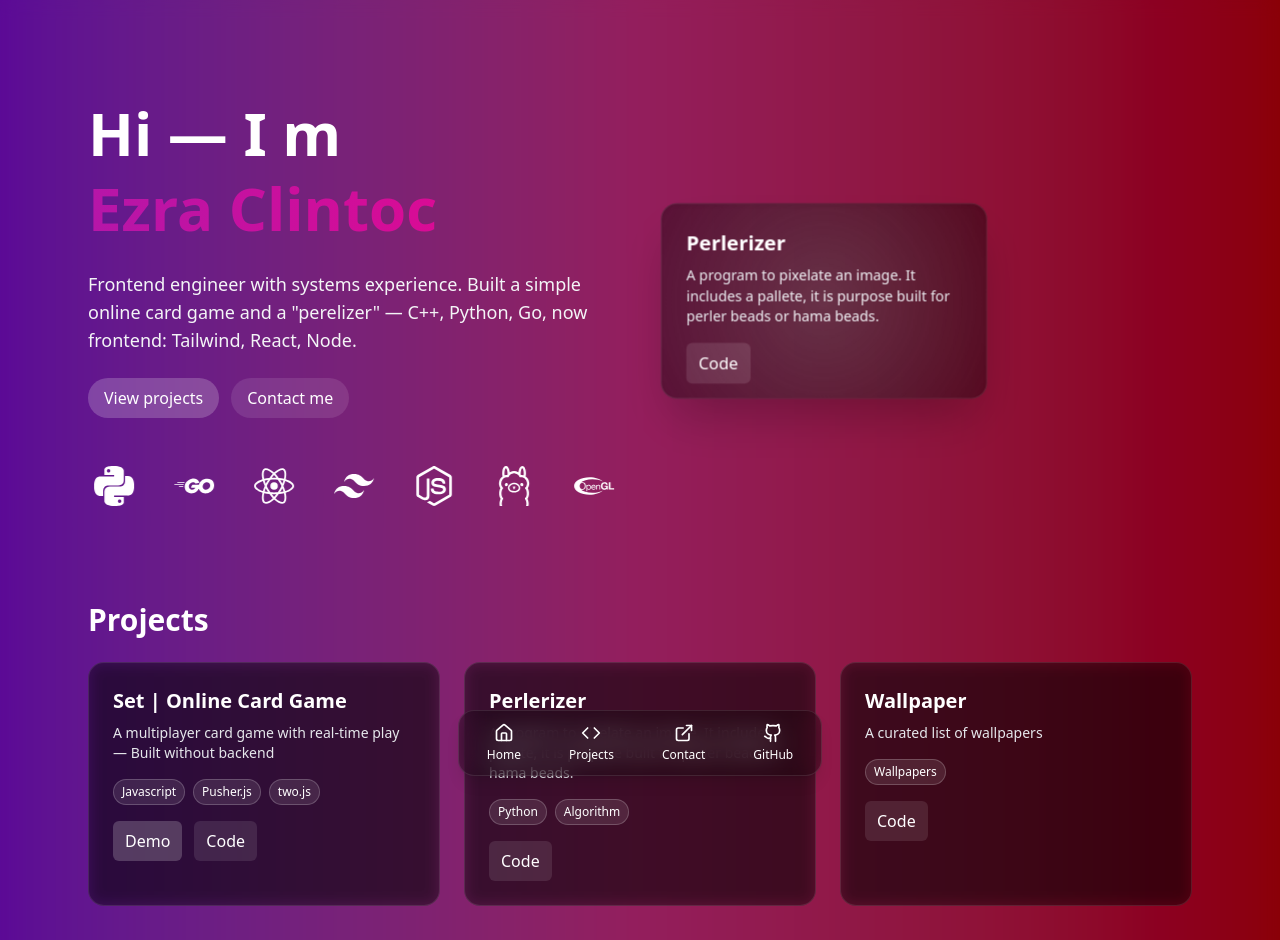
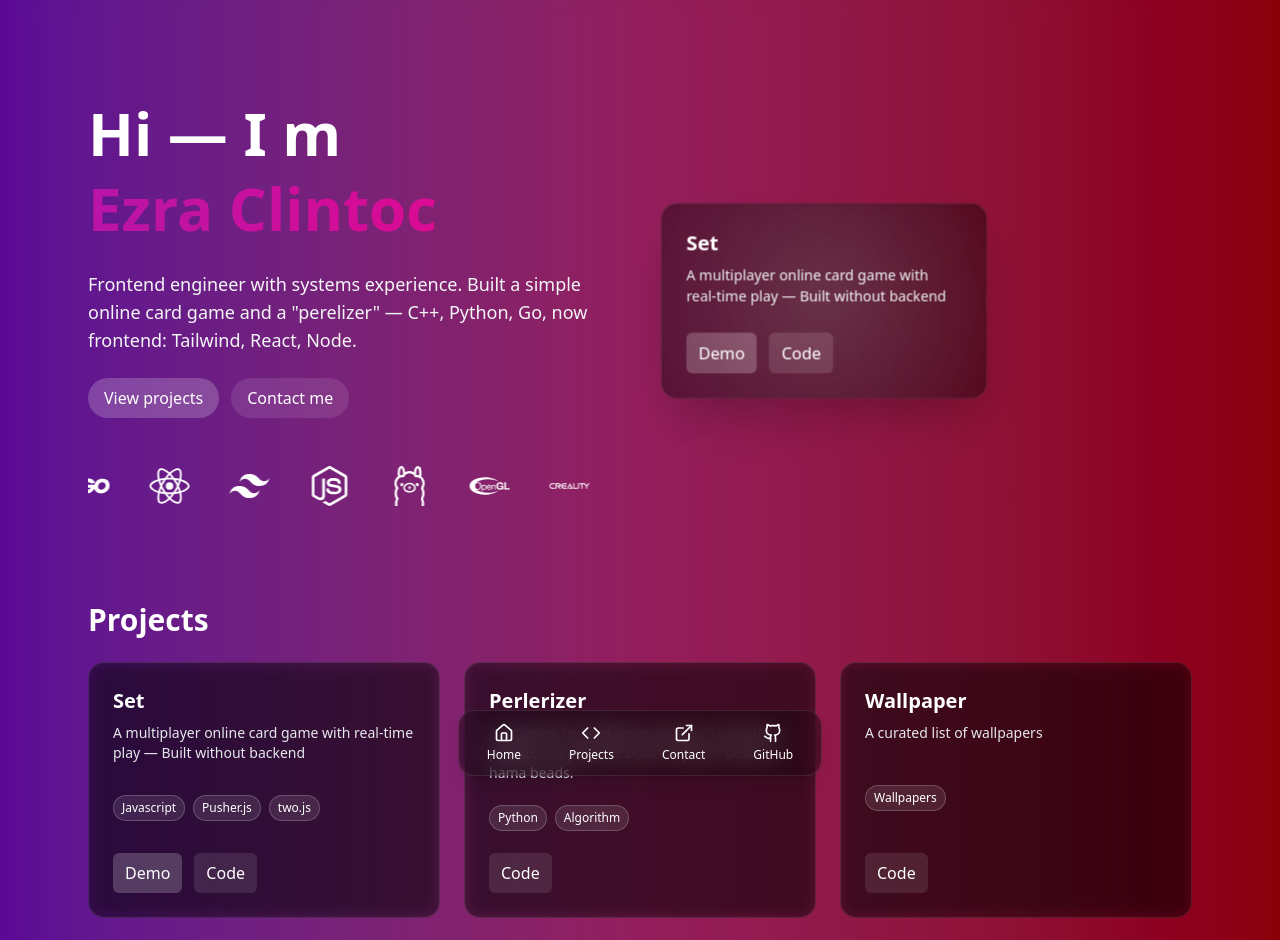
Before and after one commit to ezraclintoc/my-portfolio, a React (Vite) app: page / in a window 1280 px wide. Shown: the top 940 px of the page. Built offline with nearby package versions, Linux system fonts and the light colour scheme.

Commit message:
Updated Layout

```diff
--- a/src/App.tsx
+++ b/src/App.tsx
@@ -59,11 +59,11 @@ export default function App() {
 
   const projects = [
     {
-      title: "Set | Online Card Game",
-      desc: "A multiplayer card game with real-time play — Built without backend",
+      title: "Set",
+      desc: "A multiplayer online card game with real-time play — Built without backend",
       tags: ["Javascript", "Pusher.js", "two.js"],
       code: "https://github.com/ezraclintoc/set",
-      demo: "https:/ezra.is-a.dev/set",
+      demo: "https://ezraclintoc.github.io/set",
     },
     {
       title: "Perlerizer",
@@ -77,19 +77,28 @@ export default function App() {
       tags: ["Wallpapers"],
       code: "https://github.com/ezraclintoc/wallpapers",
     },
+    {
+      title: "Debate Club Website",
+      desc: "A website for the CFC debate club. It has a secure login system and is hosted on vercel.",
+      tags: ["React", "Node", "Tailwind"],
+      demo: "https://cfc.is-local.org"
+    },
   ];
 
-  // Add state for current project index and animation
+  // State for current project and rotation
   const [currentProject, setCurrentProject] = useState(0);
-  const [isRotating, setIsRotating] = useState(false);
+  const [isFadingOut, setIsFadingOut] = useState(false);
 
   // Auto-rotate projects every 5 seconds
   useEffect(() => {
     const interval = setInterval(() => {
-      setIsRotating(true);
-      setCurrentProject((prev) => (prev + 1) % projects.length);
-      setTimeout(() => setIsRotating(false), 500); // Match transition duration
-    }, 5000);
+      setIsFadingOut(true); // Start fade-out
+      setTimeout(() => {
+        setCurrentProject((prev) => (prev + 1) % projects.length); // Change project AFTER fade-out
+        setIsFadingOut(false); // Start fade-in
+      }, 500); // Match CSS transition duration
+    }, 20000);
+
     return () => clearInterval(interval);
   }, [projects.length]);
 
@@ -168,8 +177,8 @@ export default function App() {
               </div>
 
               {/* Custom icon loop (manual) */}
-              <div className="mt-12 overflow-hidden">
-                <div className="flex animate-scroll gap-10">
+              <div className="mt-12 overflow-hidden relative">
+                <div className="marquee gap-10">
                   {logos.concat(logos).map((logo, idx) => (
                     <div key={idx} className="flex-shrink-0">
                       {logo}
@@ -179,24 +188,27 @@ export default function App() {
               </div>
             </div>
 
-            {/* 3D interactive card unchanged */}
+            {/* 3D interactive card */}
             <div
               ref={cardRef}
               onMouseMove={handleMove}
               onMouseLeave={handleLeave}
-              className={`relative w-80 h-48 rounded-2xl shadow-2xl transform-gpu transition-transform duration-300 bg-black/40 text-white ${
-                isRotating ? "opacity-50" : ""
-              }`}
+              className={`relative w-80 h-48 rounded-2xl shadow-2xl transform-gpu
+                transition-all duration-500 bg-black/40 text-white
+                ${isFadingOut ? "opacity-0" : "opacity-100"}`}
               style={{
                 transform: `perspective(1200px) rotateX(${tilt.rx}deg) rotateY(${tilt.ry}deg) scale(1.02)`,
-                transition: isRotating ? "opacity 0.5s ease-in-out" : "none",
               }}
             >
               <div className="absolute inset-0 rounded-2xl overflow-hidden border border-white/10">
                 <div className="absolute inset-0 p-6 flex flex-col justify-between">
                   <div>
-                    <h3 className="text-xl font-semibold">{projects[currentProject].title}</h3>
-                    <p className="mt-2 text-gray-200 text-sm">{projects[currentProject].desc}</p>
+                    <h3 className="text-xl font-semibold">
+                      {projects[currentProject].title}
+                    </h3>
+                    <p className="mt-2 text-gray-200 text-sm">
+                      {projects[currentProject].desc}
+                    </p>
                   </div>
 
                   {/* Buttons at the bottom left */}
@@ -220,7 +232,6 @@ export default function App() {
                   </div>
                 </div>
 
-
                 <div
                   className="pointer-events-none absolute inset-0"
                   style={{
@@ -231,22 +242,26 @@ export default function App() {
               </div>
               <div className="absolute inset-0 rounded-2xl shadow-inner pointer-events-none" />
             </div>
+
           </div>
         </header>
         {/* Projects */}
         <main id="projects" className="max-w-6xl mx-auto px-6 pb-24">
-          <h2 className="text-3xl font-bold text-white mb-6">
-            Projects
-          </h2>
+          <h2 className="text-3xl font-bold text-white mb-6">Projects</h2>
 
-          <div className="grid grid-cols-1 md:grid-cols-3 gap-6">
+          <div className="grid grid-cols-1 md:grid-cols-3 gap-6 relative">
             {projects.map((p) => (
               <article
                 key={p.title}
-                className="rounded-2xl p-6 bg-black/30 border border-white/10 backdrop-blur-sm hover:scale-105 transition text-white"
+                className="rounded-2xl p-6 bg-black/30 border border-white/10 backdrop-blur-sm hover:scale-105 transition text-white w-auto h-64"
               >
+                {/* <div className="absolute inset-0 rounded-2xl overflow-hidden border border-white/10"> */}
+                <div className="absolute inset-0 p-6 flex flex-col justify-between">
+                  <div>
                     <h3 className="text-xl font-semibold">{p.title}</h3>
                     <p className="mt-2 text-gray-200 text-sm">{p.desc}</p>
+                  </div>
+
                   <div className="mt-4 flex gap-2 flex-wrap">
                     {p.tags.map((t) => (
                       <span
@@ -257,27 +272,26 @@ export default function App() {
                       </span>
                     ))}
                   </div>
-                <div className="mt-4 flex gap-3">
-                  {p.demo?.length != undefined ? (
+
+                  {/* Buttons at the bottom left */}
+                  <div className="flex gap-3 mt-4">
+                    {p.demo?.length ? (
                       <a
                         className="inline-flex items-center gap-2 px-3 py-2 rounded-md bg-white/20 text-white hover:bg-white/30 transition"
                         href={p.demo}
                       >
                         Demo
                       </a>
-                  ) : (
-                    <></>
-                  )}
-                  {p.code.length != undefined ? (
+                    ) : null}
+                    {p.code?.length ? (
                       <a
                         className="inline-flex items-center gap-2 px-3 py-2 rounded-md bg-white/10 text-white hover:bg-white/20 transition"
                         href={p.code}
                       >
                         Code
                       </a>
-                  ) : (
-                    <></>
-                  )}
+                    ) : null}
+                  </div>
                 </div>
               </article>
             ))}
--- a/src/Head.tsx
+++ /dev/null
@@ -1,8 +0,0 @@
-export default function Head() {
-    return (
-        <head>
-            <meta name="google-site-verification" content="FLanHAlfin2-8baKdfSG2FRFZrPr354vvKG381B21G0" />
-            <title>ezra.is-a.dev</title>
-        </head>
-    )
-}
--- /dev/null
+++ b/src/components/Head.tsx
@@ -0,0 +1,26 @@
+export default function Head() {
+    return (
+        <head>
+            <title>Ezra Clintoc — Portfolio</title>
+            <meta name="title" content="Ezra Clintoc — Portfolio" />
+            <meta name="description" content="Frontend engineer with systems experience. I build modern apps with React, Tailwind, and Node, plus tools in C++, Python, and Go. Check out my projects and get in touch!" />
+
+            <meta property="og:type" content="website" />
+            <meta property="og:url" content="https://ezra.is-a.dev/" />
+            <meta property="og:title" content="Ezra Clintoc — Portfolio" />
+            <meta property="og:description" content="Frontend engineer with systems experience. I build modern apps with React, Tailwind, and Node, plus tools in C++, Python, and Go." />
+            <meta property="og:image" content="https://ezra.is-a.dev/preview.png" />
+
+            <meta property="twitter:card" content="summary_large_image" />
+            <meta property="twitter:url" content="https://ezra.is-a.dev/" />
+            <meta property="twitter:title" content="Ezra Clintoc — Portfolio" />
+            <meta property="twitter:description" content="Frontend engineer with systems experience. I build modern apps with React, Tailwind, and Node, plus tools in C++, Python, and Go." />
+            <meta property="twitter:image" content="https://ezra.is-a.dev/preview.png" />
+
+            <link rel="icon" type="image/png" href="/favicon.png" />
+
+            <meta name="viewport" content="width=device-width, initial-scale=1.0" />
+            <meta name="theme-color" content="#7c3aed" />
+        </head>
+    )
+}
--- a/src/index.css
+++ b/src/index.css
@@ -31,16 +31,24 @@
 }
 
 /* Marquee scroll */
-.animate-scroll {
-  display: flex;
-  animation: scroll 20s linear infinite;
-}
-
-@keyframes scroll {
+@keyframes marquee {
   0% { transform: translateX(0); }
   100% { transform: translateX(-50%); }
 }
 
+.marquee {
+  display: flex;
+  width: max-content;
+  animation: marquee 25s linear infinite;
+}
+
+.scrollbar-hide::-webkit-scrollbar {
+  display: none;
+}
+.scrollbar-hide {
+  -ms-overflow-style: none;  /* IE and Edge */
+  scrollbar-width: none;  /* Firefox */
+}
 
 :root {
   font-family: system-ui, Avenir, Helvetica, Arial, sans-serif;
--- a/src/main.tsx
+++ b/src/main.tsx
@@ -1,7 +1,7 @@
 import React from "react";
 import ReactDOM from "react-dom/client";
 import App from "./App";
-import Head from "./Head";
+import Head from "./components/Head";
 import "./index.css";
 
 ReactDOM.createRoot(document.getElementById("root")!).render(
--- a/vite.config.ts
+++ b/vite.config.ts
@@ -1,8 +1,20 @@
 import { defineConfig } from 'vite';
 import react from '@vitejs/plugin-react';
 import tailwindcss from '@tailwindcss/vite';
+import vitePluginSitemap from 'vite-plugin-sitemap'
 
 export default defineConfig({
-  plugins: [react(), tailwindcss()],
+  plugins: [
+    react(),
+    tailwindcss(),
+    vitePluginSitemap({
+      hostname: 'https://ezra.is-a.dev', // your custom domain
+      dynamicRoutes: [
+        // '/projects',
+        // '/about',
+        // '/contact',
+      ],
+    }),
+  ],
   base: '/', // root because ezra.is-a.dev is a root domain
 });
```
Also changed, not shown: package.json (+4 -3 lines), src/App.css (deleted, +0 -42 lines), 1 other file (tests, documents, lock files or other folders). Lines whose indentation alone changed are shown as unchanged.
